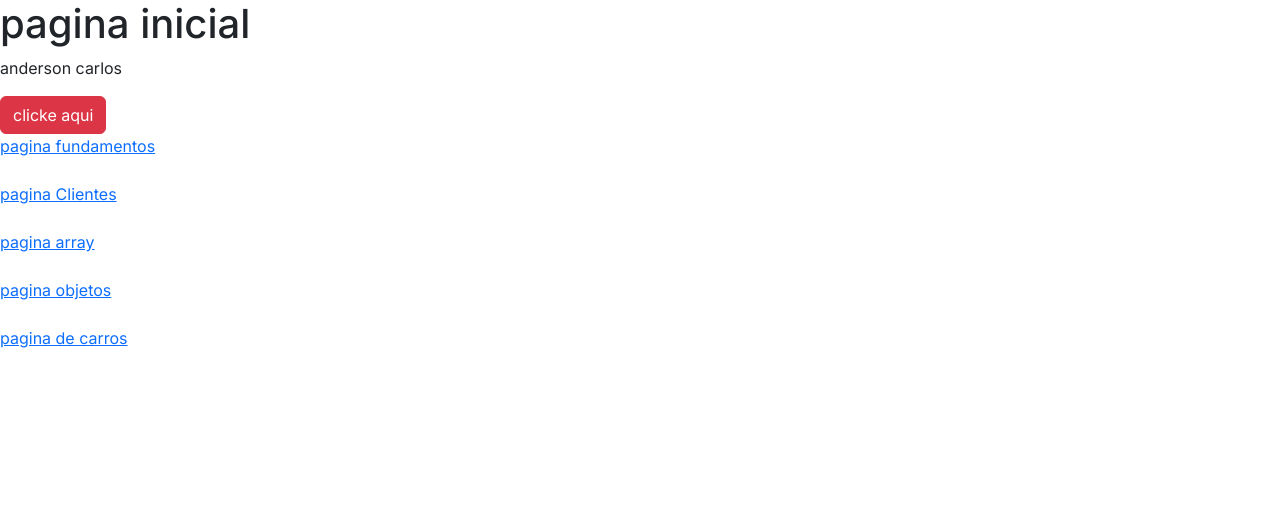
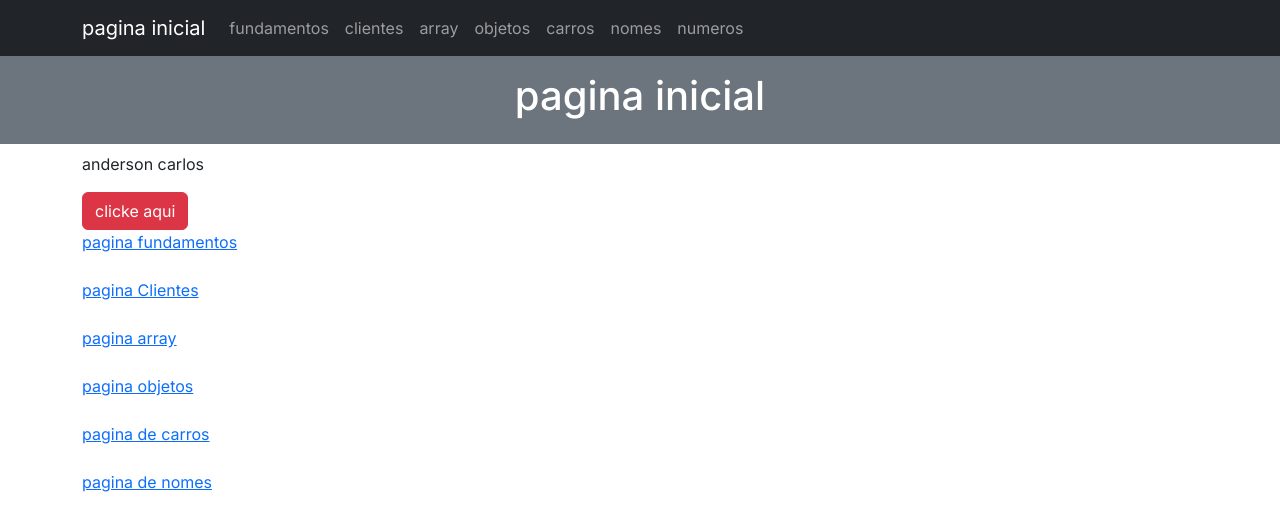
Before and after one commit to andersoncerberos/front-end, a Next.js app in the folder react/: page / in a window 1280 px wide. Shown: the top 530 px of the page. Built offline with nearby package versions, Linux system fonts and the light colour scheme.

Commit message:
execicio 3

```diff
--- a/react/src/app/clientes/page.js
+++ b/react/src/app/clientes/page.js
@@ -1,11 +1,14 @@
+'use client'
 import Link from "next/link";
 import Cabecalho from "../components/Cabecalho";
 import Table from 'react-bootstrap/Table';
+import Pagina from "../components/Pagina";
 
 export default function Clientes() {
     return (
         <>
-            <Cabecalho titulo="Clientes" sub="Página de clientes usando o cabeçalho"></Cabecalho>
+            <Pagina titulo='clientes'>
+                <Cabecalho  sub="Página de clientes usando o cabeçalho"></Cabecalho>
                 <Link href="/">Página Inicial</Link><br />
                 <Link href="../fundamentos">Fundamentos</Link><br />
                 <Table striped bordered hover>
@@ -37,6 +40,7 @@ export default function Clientes() {
                         </tr>
                     </tbody>
                 </Table>
+            </Pagina>
         </>
     )
 }
--- a/react/src/app/components/Pagina.js
+++ b/react/src/app/components/Pagina.js
@@ -5,15 +5,19 @@ export default function Pagina(props) {
         <>
             <Navbar bg="dark" data-bs-theme="dark">
                 <Container>
-                    <Navbar.Brand href="#home">Navbar</Navbar.Brand>
+                    <Navbar.Brand href="/">pagina inicial</Navbar.Brand>
                     <Nav className="me-auto">
-                        <Nav.Link href="#home">Home</Nav.Link>
-                        <Nav.Link href="#features">Features</Nav.Link>
-                        <Nav.Link href="#pricing">Pricing</Nav.Link>
+                        <Nav.Link href="/fundamentos">fundamentos</Nav.Link>
+                        <Nav.Link href="/clientes">clientes</Nav.Link>
+                        <Nav.Link href="/array">array</Nav.Link>
+                        <Nav.Link href="/objetos">objetos</Nav.Link>
+                        <Nav.Link href="/carros ">carros</Nav.Link>
+                        <Nav.Link href="/nomes">nomes</Nav.Link>
+                        <Nav.Link href="/numeros">numeros</Nav.Link>
                     </Nav>
                 </Container>
             </Navbar>
-            <div className="bg-secondary text-white text-align p-3">
+            <div className="bg-secondary text-white text-center p-3">
                 <h1>{props.titulo}</h1>
 
             </div>
--- a/react/src/app/fundamentos/page.js
+++ b/react/src/app/fundamentos/page.js
@@ -1,12 +1,15 @@
+'use client'
 import { Alert, Container } from "react-bootstrap";
 import Cabecalho from "../components/Cabecalho";
 import Link from "next/link";
+import Pagina from "../components/Pagina";
 
 export default function fundamentos() {
 
 
     return (
         <>
+            <Pagina titulo="fundamentos">
                 <Cabecalho titulo="Fundamentos" />
                 <Link href="/">pagina inicial</Link><br />
                 <Container>
@@ -18,6 +21,7 @@ export default function fundamentos() {
                     <p>sucesso</p>
                     <Cabecalho titulo="Fundamentos" />
                 </Container>
+            </Pagina>
         </>
 
     )
--- a/react/src/app/objeto/page.js
+++ b/react/src/app/objetos/page.js
@@ -1,9 +1,9 @@
 'use client'
 
 import Link from "next/link";
-import Pagina from "../components/Pagina";
+import Pagina from "@/app/components/Pagina";
 
-export default function Objetos() {
+export default function Page() {
 
     const carros = [
         {marca: 'GM', modelo: 'Corsa', cor: 'Rosa', foto: ''},
@@ -16,7 +16,7 @@ export default function Objetos() {
     return (
 
         <Pagina titulo="Objetos">
-            <br></br><Link href="/">pagina inicial</Link><br/>
+            <br></br><Link href="/objetos">pagina objetos</Link><br/>
 
             {carros.map(item => (
                 <p>{item.marca}</p>
--- a/react/src/app/page.js
+++ b/react/src/app/page.js
@@ -1,18 +1,23 @@
+'use client'
 import { Button } from "react-bootstrap";
 import Cabecalho from "./components/Cabecalho";
 import Link from "next/link";
+import Pagina from "./components/Pagina";
 
 export default function Home() {
   return (
-    <main >
-      <Cabecalho titulo ="pagina inicial" sub ="anderson carlos" />
-      <Button variant="danger"> clicke aqui</Button>{' '}
+    <>
+      <Pagina titulo='pagina inicial'>
+        <Cabecalho  sub="anderson carlos" />
+        <Button variant="danger"> clicke aqui</Button>{' '}
 
-      <br></br><Link href="/fundamentos">pagina fundamentos</Link><br/>
-      <br></br><Link href="/clientes">pagina Clientes</Link><br/>
-      <br></br><Link href="/array">pagina array</Link><br/>
-      <br></br><Link href="/objeto">pagina objetos</Link><br/>
-      <br></br><Link href="/carros">pagina de carros</Link><br/>
-    </main>
+        <br></br><Link href="/fundamentos">pagina fundamentos</Link><br />
+        <br></br><Link href="/clientes">pagina Clientes</Link><br />
+        <br></br><Link href="/array">pagina array</Link><br />
+        <br></br><Link href="/objeto">pagina objetos</Link><br />
+        <br></br><Link href="/carros">pagina de carros</Link><br />
+        <br></br><Link href="/nomes">pagina de nomes</Link><br />
+      </Pagina>
+    </>
   );
 }
```
Also changed, not shown: react/src/app/nomes/page.js (added, +24 -0 lines), react/src/app/numeros/page.js (added, +29 -0 lines), react/src/app/carros/page.js. Lines whose indentation alone changed are shown as unchanged.
